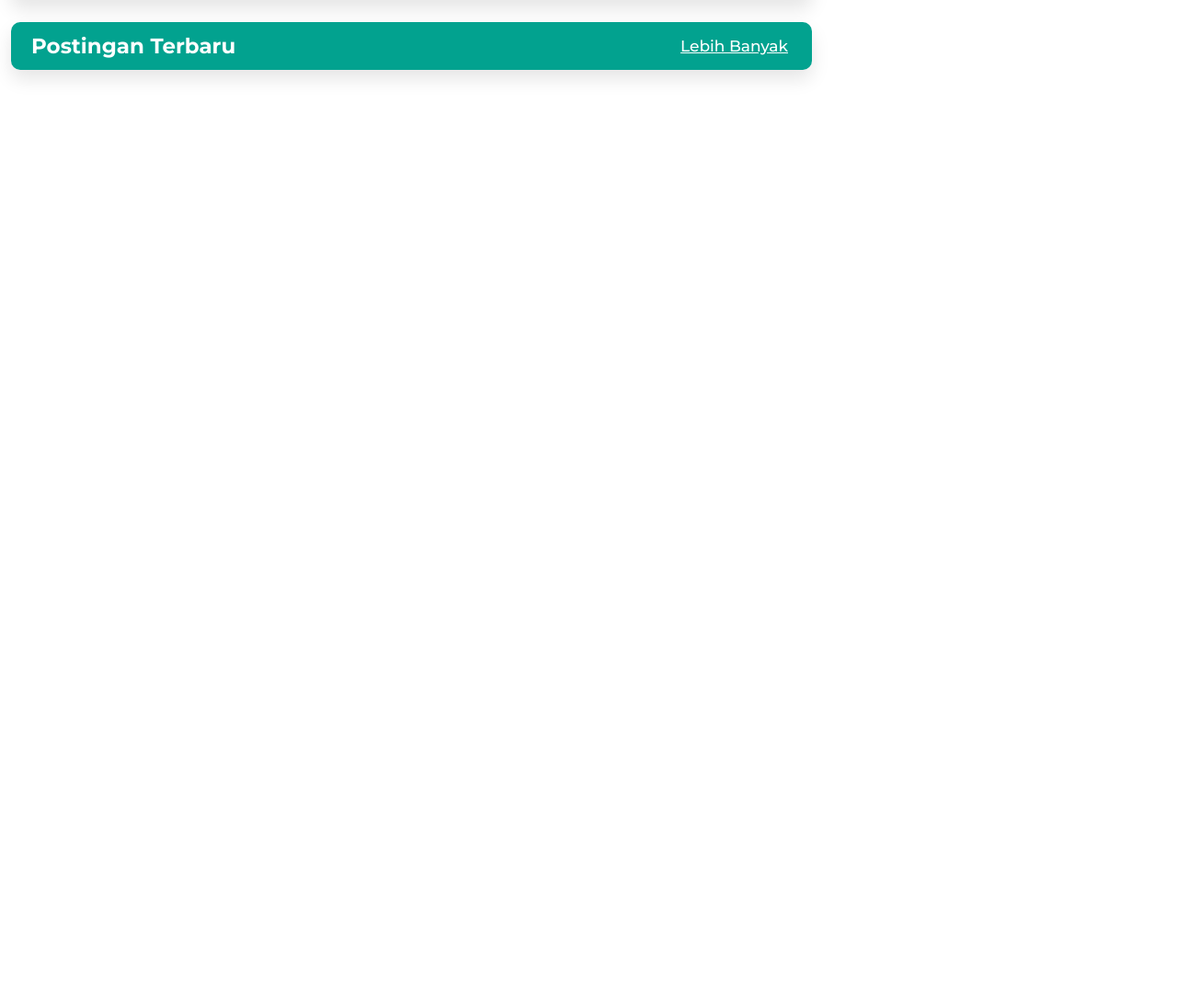
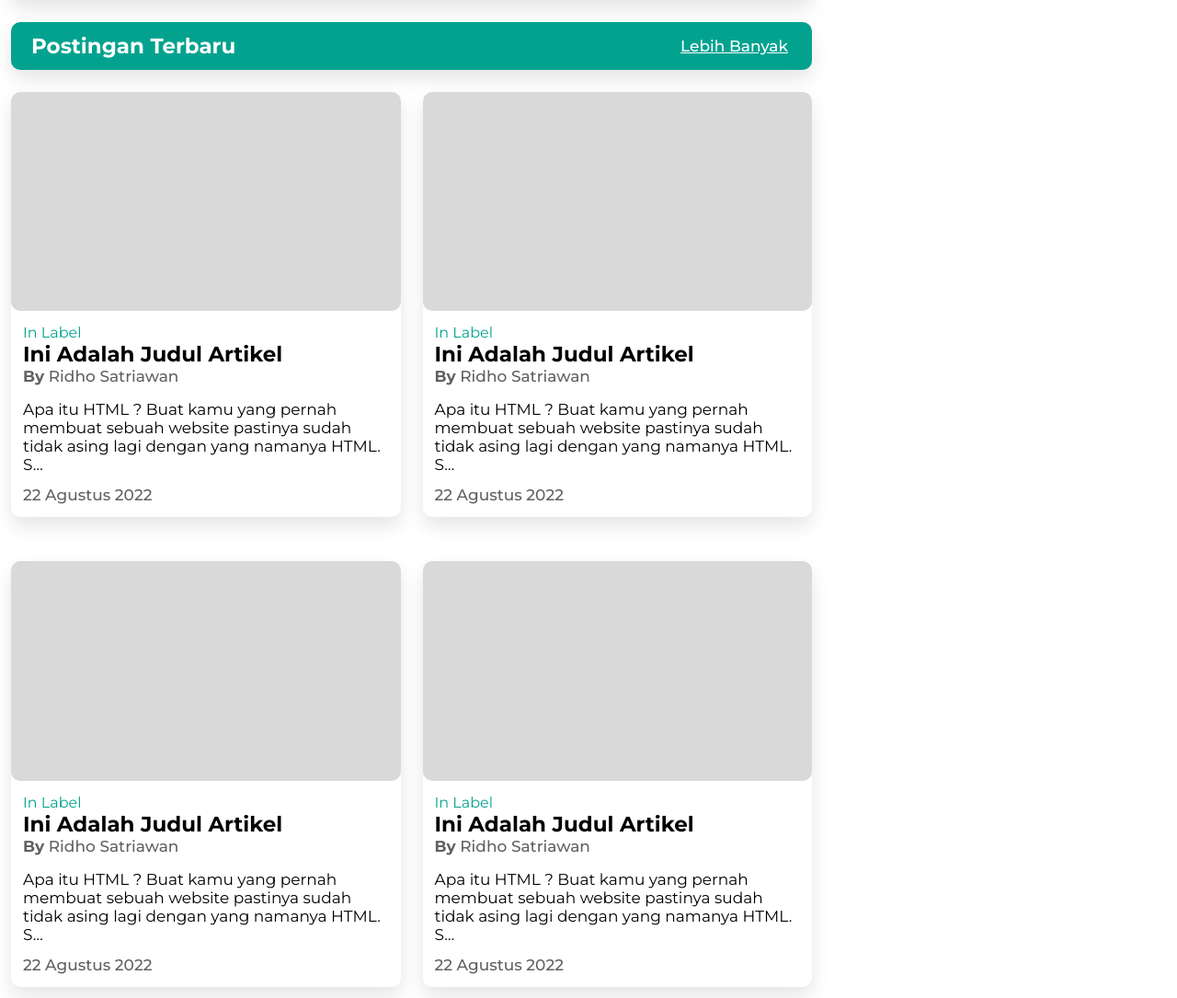
Before and after one commit to Hossara/simple_blog, a plain HTML site: page index.html in a window 1280 px wide. Shown: the part 635-1720 px from the top of the page at 92% size. Before the commit the page ends 800 px from the top, so only its background shows below. Drawn offline with Linux system fonts and the light colour scheme.

Commit message:
Blog content section

```diff
--- a/assets/css/pages/index.css
+++ b/assets/css/pages/index.css
@@ -8,7 +8,9 @@ main article {
 }
 
 main aside {
-    width: 361px;
+    min-width: 361px;
+    width: 100%;
+    flex-grow: 0;
 }
 
 main article {
@@ -45,7 +47,7 @@ article .section_slider p:last-child {
     width: 744px
     height: 888px
 } */
-article .section_card .title_section {
+article .section_blog .title_section {
     background-color: #02A28F;
     border-radius: 10px;
     box-shadow: var(--sahdow2);
@@ -53,19 +55,77 @@ article .section_card .title_section {
 
 }
 
-article .section_card .title_section h2 {
+article .section_blog .title_section h2 {
     color: #FFFFFF;
     font-size: 23px;
     font-weight: 700;
     padding: 12px 22px;
 }
 
-article .section_card .title_section a {
+article .section_blog .title_section a {
     color: #FFF;
     font-size: 17px;
     font-weight: 500;
     text-decoration-line: underline;
     padding: 16px 26px;
+}
+
+article .section_blog .blog_cards {
+    display: flex;
+    flex-wrap: wrap;
+    gap: 24px;
+}
+
+article .section_blog .blog_card {
+    width: calc(50% - 24px);
+    flex: 1 1 auto;
+    box-shadow: var(--sahdow2);
+    border-radius: 10px;
+    margin-top: 24px;
+}
+
+article .section_blog .blog_card .banner_image {
+    background-color: #D9D9D9;
+    border-radius: 10px;
+    width: 100%;
+    aspect-ratio: 16/9;
+}
+
+article .section_blog .blog_card .card_text {
+    padding: 14px 13px;
+}
+
+article .section_blog .blog_card .card_text a {
+    color: #02A28F;
+    font-size: 16px;
+    font-weight: 400;
+
+}
+
+article .section_blog .blog_card .card_text h3 {
+    color: #000;
+    font-size: 23px;
+    font-weight: 700;
+}
+
+article .section_blog .blog_card .card_text p.A {
+    color: #616161;
+    font-size: 17px;
+    font-weight: 500;
+    margin-bottom: 16px;
+}
+
+article .section_blog .blog_card .card_text p.B {
+    color: #000000;
+    font-size: 17px;
+    font-weight: 400;
+}
+
+article .section_blog .blog_card .card_text p.C {
+    color: #616161;
+    font-size: 17px;
+    font-weight: 500;
+    margin-top: 13px;
 }
 aside .section_side_card .section_item:not(:last-child) {
     margin-bottom: 14px;
--- a/index.html
+++ b/index.html
@@ -37,11 +37,57 @@
                 <p><span class="bold">By</span> Ridho Satriawan</p>
             </div>
         </section>
-        <section class="section_card">
+        <section class="section_blog">
            <div class="title_section flex justify-between">
                <h2>Postingan Terbaru</h2>
                <a>Lebih Banyak</a>
            </div>
+            <div class="blog_cards">
+                <div class="blog_card">
+                    <div class="banner_image"></div>
+                    <div class="card_text">
+                        <a>In Label</a>
+                        <h3>Ini Adalah Judul Artikel</h3>
+                        <p class="A"><span class="bold">By</span> Ridho Satriawan</p>
+                        <p class="B">Apa itu HTML ? Buat kamu yang pernah membuat sebuah website pastinya sudah tidak asing lagi dengan yang namanya HTML. S…</p>
+                        <p class="C">22 Agustus 2022</p>
+                    </div>
+                </div>
+
+                <div class="blog_card">
+                    <div class="banner_image"></div>
+                    <div class="card_text">
+                        <a>In Label</a>
+                        <h3>Ini Adalah Judul Artikel</h3>
+                        <p class="A"><span class="bold">By</span> Ridho Satriawan</p>
+                        <p class="B">Apa itu HTML ? Buat kamu yang pernah membuat sebuah website pastinya sudah tidak asing lagi dengan yang namanya HTML. S…</p>
+                        <p class="C">22 Agustus 2022</p>
+                    </div>
+                </div>
+
+                <div class="blog_card">
+                    <div class="banner_image"></div>
+                    <div class="card_text">
+                        <a>In Label</a>
+                        <h3>Ini Adalah Judul Artikel</h3>
+                        <p class="A"><span class="bold">By</span> Ridho Satriawan</p>
+                        <p class="B">Apa itu HTML ? Buat kamu yang pernah membuat sebuah website pastinya sudah tidak asing lagi dengan yang namanya HTML. S…</p>
+                        <p class="C">22 Agustus 2022</p>
+                    </div>
+                </div>
+
+                <div class="blog_card">
+                    <div class="banner_image"></div>
+                    <div class="card_text">
+                        <a>In Label</a>
+                        <h3>Ini Adalah Judul Artikel</h3>
+                        <p class="A"><span class="bold">By</span> Ridho Satriawan</p>
+                        <p class="B">Apa itu HTML ? Buat kamu yang pernah membuat sebuah website pastinya sudah tidak asing lagi dengan yang namanya HTML. S…</p>
+                        <p class="C">22 Agustus 2022</p>
+                    </div>
+                </div>
+
+            </div>
         </section>
     </article>
     <aside>
```
